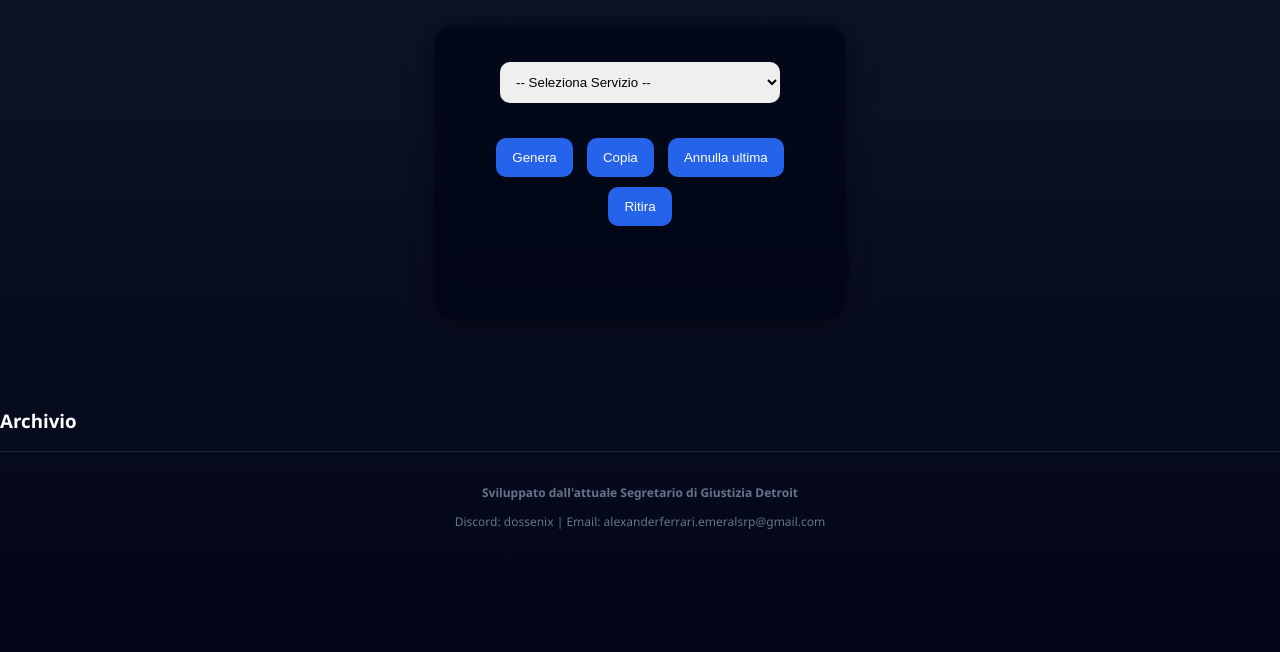
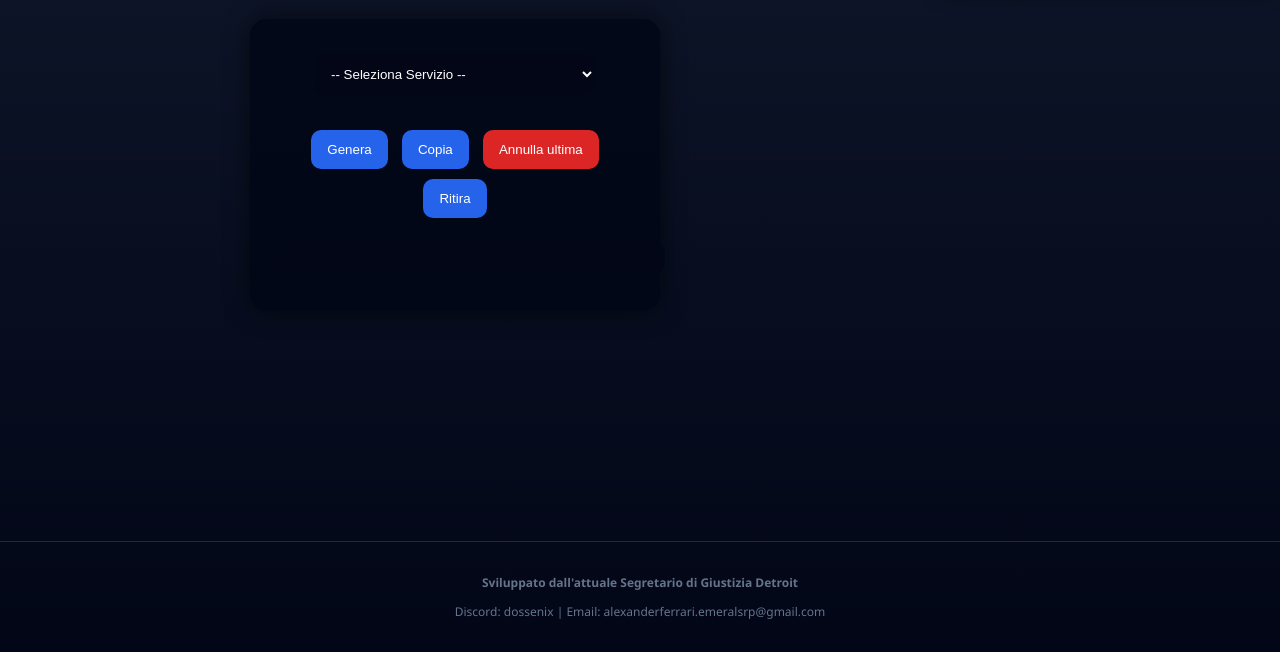
Before and after one commit to Dossenix/Fatturato-Giurisprudenza, a plain HTML site: page index.html in a window 1280 px wide. Shown: the part 148-800 px from the top of the page. Drawn offline with Linux system fonts and the light colour scheme.

Commit message:
Refactor CSS structure and improve styling

```diff
--- a/style.css
+++ b/style.css
@@ -1,3 +1,4 @@
+/* ===== BASE ===== */
 body {
   background: linear-gradient(180deg, #0f172a, #020617);
   color: white;
@@ -9,17 +10,27 @@
   min-height: 100vh;
 }
 
+/* ===== LAYOUT ===== */
+.layout {
+  display: flex;
+  justify-content: center;
+  align-items: flex-start;
+  gap: 30px;
+  flex: 1;
+}
+
+/* ===== CONTENITORE ===== */
 .container {
   text-align: center;
   padding: 40px 20px;
-  flex: 1;
 }
 
+/* ===== HEADER ===== */
 .header {
   display: flex;
   align-items: center;
   justify-content: center;
-  gap: 25px;
+  gap: 20px;
   margin-bottom: 20px;
 }
 
@@ -27,6 +38,7 @@
   width: 60px;
 }
 
+/* ===== TITOLI ===== */
 h1 {
   margin: 0;
 }
@@ -34,8 +46,10 @@
 .subtitle {
   font-size: 13px;
   color: #94a3b8;
+  margin-top: 5px;
 }
 
+/* ===== CARD ===== */
 .card {
   background: rgba(2, 6, 23, 0.85);
   padding: 25px;
@@ -45,14 +59,18 @@
   box-shadow: 0 0 25px rgba(0,0,0,0.6);
 }
 
+/* ===== INPUT ===== */
 select, input {
   padding: 12px;
   border-radius: 10px;
   border: none;
   margin: 10px;
   width: 280px;
+  background: #020617;
+  color: white;
 }
 
+/* ===== BOTTONI ===== */
 .buttons {
   margin-top: 20px;
 }
@@ -65,6 +83,7 @@
   background: #2563eb;
   color: white;
   cursor: pointer;
+  transition: 0.2s;
 }
 
 button:hover {
@@ -72,6 +91,16 @@
   transform: scale(1.05);
 }
 
+/* BOTTONE ANNULLA */
+button:nth-child(3) {
+  background: #dc2626;
+}
+
+button:nth-child(3):hover {
+  background: #b91c1c;
+}
+
+/* ===== OUTPUT ===== */
 pre {
   background: #020617;
   padding: 15px;
@@ -81,6 +110,31 @@
   text-align: left;
 }
 
+/* ===== ARCHIVIO ===== */
+.archivio {
+  width: 300px;
+  background: rgba(2, 6, 23, 0.85);
+  padding: 20px;
+  border-radius: 16px;
+  margin-top: 60px;
+  box-shadow: 0 0 20px rgba(0,0,0,0.6);
+}
+
+.archivio h3 {
+  margin-top: 0;
+  margin-bottom: 15px;
+}
+
+.archivio-item {
+  background: #020617;
+  padding: 10px;
+  margin-bottom: 10px;
+  border-radius: 8px;
+  font-size: 12px;
+  white-space: pre-line;
+}
+
+/* ===== FOOTER ===== */
 .footer {
   padding: 20px;
   font-size: 12px;
@@ -89,7 +143,7 @@
   border-top: 1px solid #1e293b;
 }
 
-/* OVERLAY */
+/* ===== OVERLAY ===== */
 .overlay {
   position: fixed;
   top: 0;
@@ -109,3 +163,7 @@
   border-radius: 12px;
   text-align: center;
 }
+
+.overlay-content h3 {
+  margin-bottom: 15px;
+}
```
